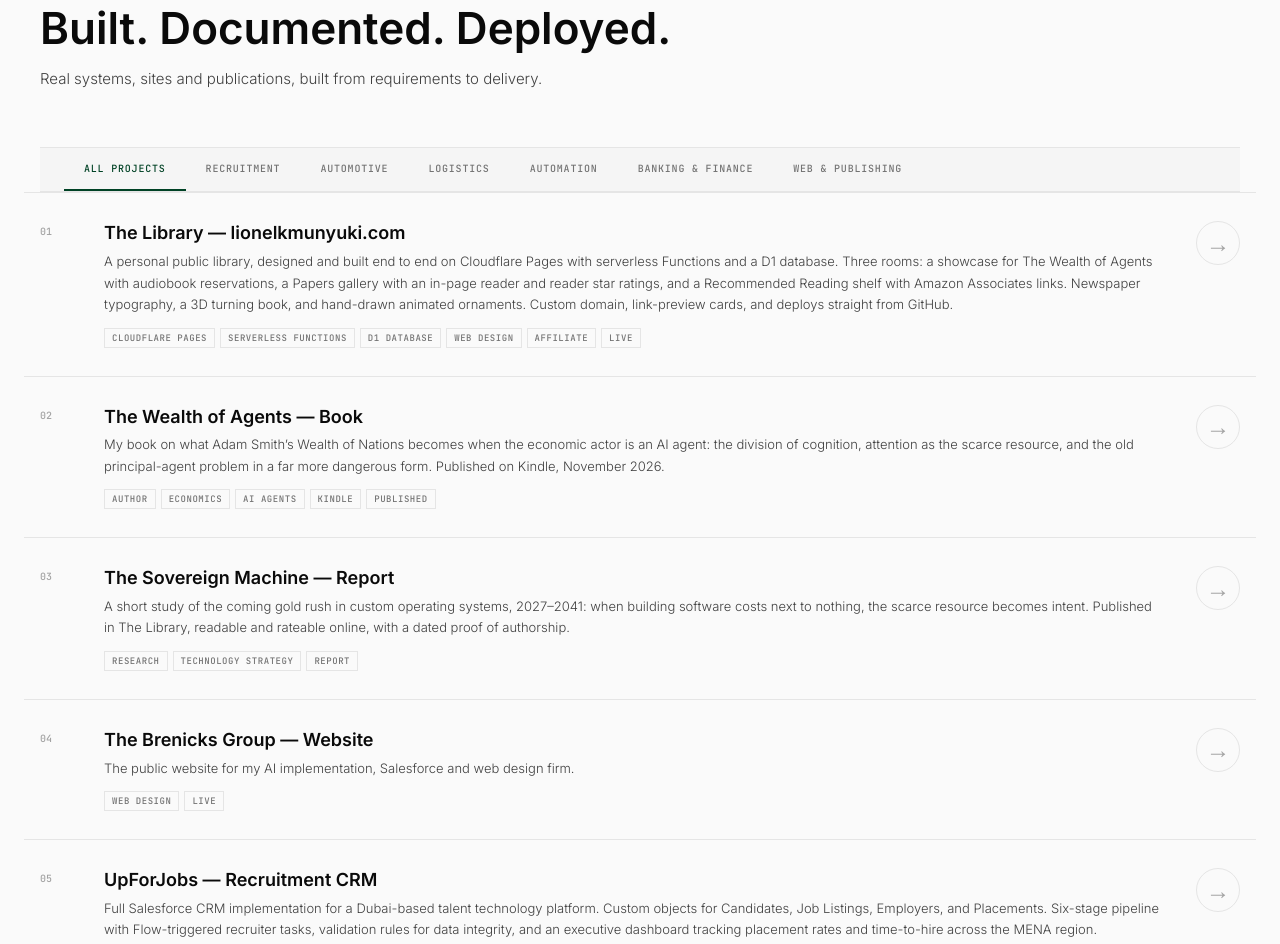
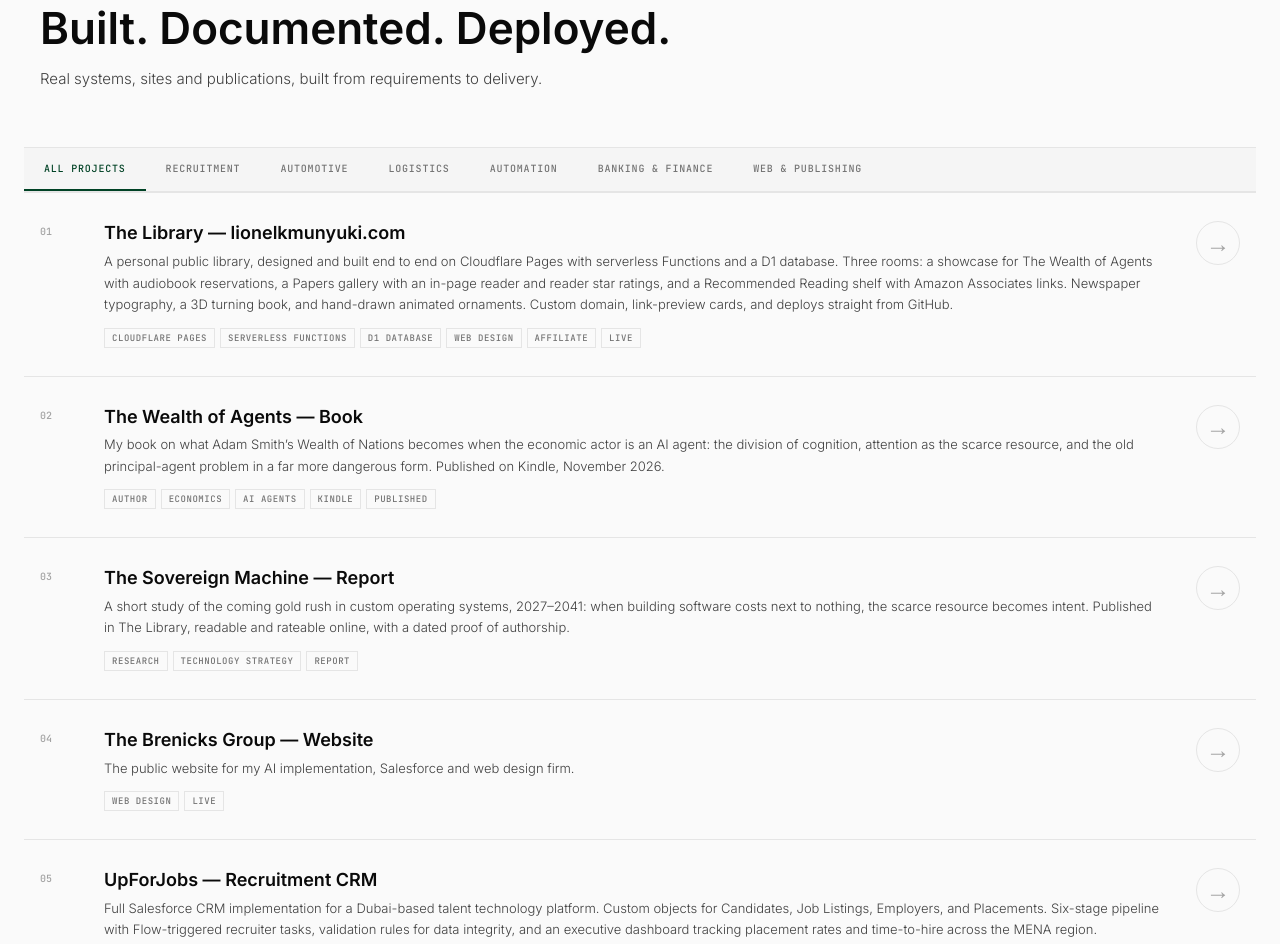
Before and after one commit to LionelKMunyuki/LionelKMunyuki.github.io, a plain HTML site: page index.html in a window 1280 px wide. Shown: the part 3346-4290 px from the top of the page. Drawn offline with Linux system fonts and the light colour scheme.

Commit message:
Projects: line the filter bar up with the project rows (#6)
The rows reach 1rem past the section on each side; the bar stopped
short of them. Give the bar the same edges.


Claude-Session: https://claude.ai/code/session_01PsF2zzDFXEKG5XxE4AWrLW

Co-authored-by: IT (Claude) <noreply@anthropic.com>

```diff
--- a/index.html
+++ b/index.html
@@ -540,6 +540,7 @@ footer .footer-links { justify-self: end; }
 }
 /* ── PROJECT FILTER NAV ── */
 .proj-filter-wrap {
+  margin: 0 -1rem; /* same edges as the project rows below */
   border-top: 1px solid var(--g200);
   border-bottom: 1px solid var(--g200);
   background: var(--g100);
@@ -547,8 +548,7 @@ footer .footer-links { justify-self: end; }
   -webkit-overflow-scrolling: touch;
 }
 .proj-filter-inner {
-  max-width: 1400px; margin: 0 auto;
-  padding: 0 1.5rem;
+  padding: 0;
   display: flex; gap: 0; align-items: center;
   min-width: max-content;
 }
@@ -564,9 +564,6 @@ footer .footer-links { justify-self: end; }
 .proj-filter-btn:hover { color: var(--black); }
 .proj-filter-btn.active { color: var(--brg); border-bottom-color: var(--brg); }
 .project-row.hidden { display: none; }
-@media (max-width: 960px) {
-  .proj-filter-inner { padding: 0 0.5rem; }
-}
 </style>
 </head>
 <body>
```
